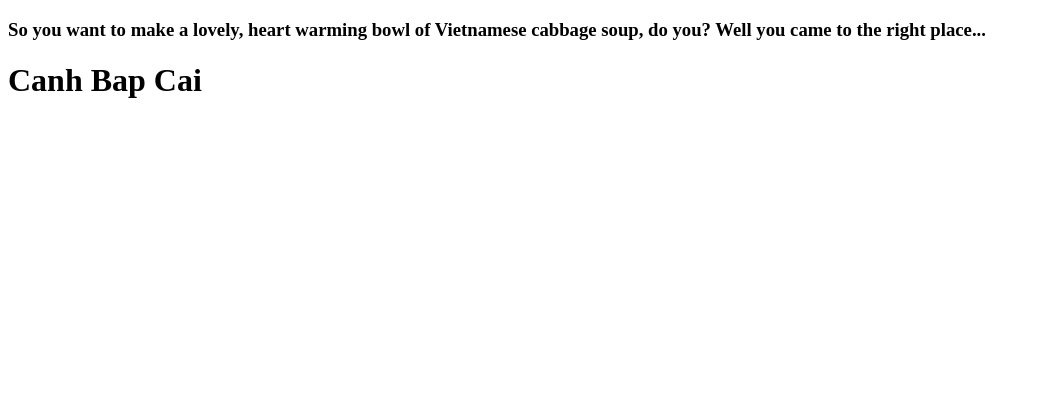
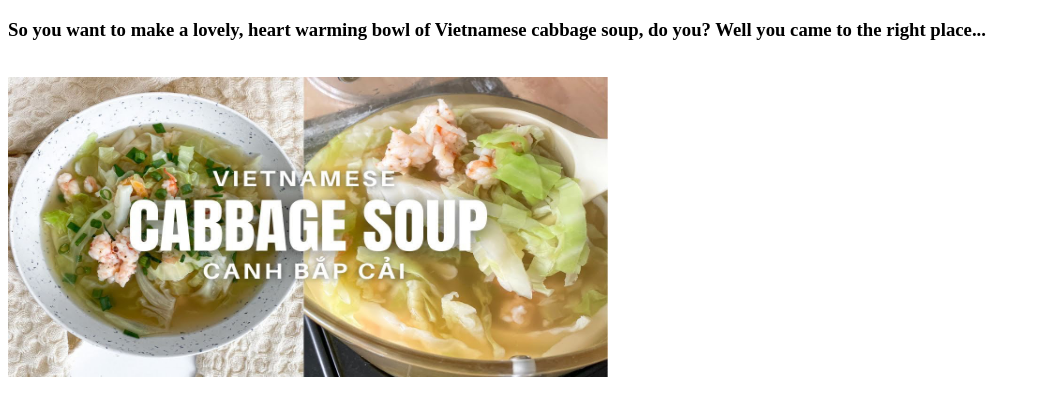
Before and after one commit to kevnhoang/HowToMakeCanh, a plain HTML site: page index.html in a window 1280 px wide. Shown: the whole page, without its empty margins (0-1040 px from the left). Drawn offline with Linux system fonts and the light colour scheme.

Commit message:
Added cover photo to index page. Shows what Canh Bap Cai looks like

```diff
--- a/index.html
+++ b/index.html
@@ -8,8 +8,9 @@
 <body>
     <h3>So you want to make a lovely, heart warming bowl of Vietnamese cabbage soup, do you?
     Well you came to the right place...</h3>
+    <br>
 
-    <h1>Canh Bap Cai</h1>
+    <img src="images/photo_of_canh.jpeg" height="300" width="600">
 
 
 </body>
```
